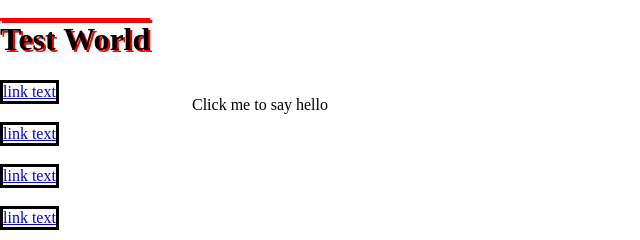
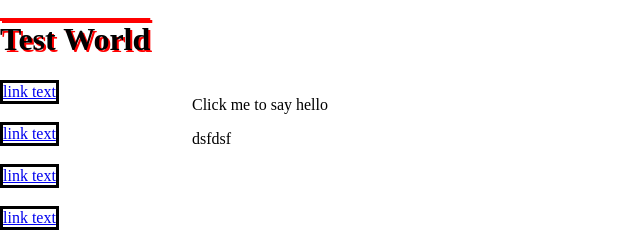
Before and after one commit to Pyogesh11/Lab2, a plain HTML site: page index.html in a window 1280 px wide. Shown: the top 240 px of the page, 0-640 px from the left. Drawn offline with Linux system fonts and the light colour scheme.

Commit message:
my second commit

```diff
--- a/index.html
+++ b/index.html
@@ -22,6 +22,6 @@
   </p>
   <script src="js/scripts.js"></script>
 </main>
-
+<p> dsfdsf </p>
   </body>
 </html>
```
